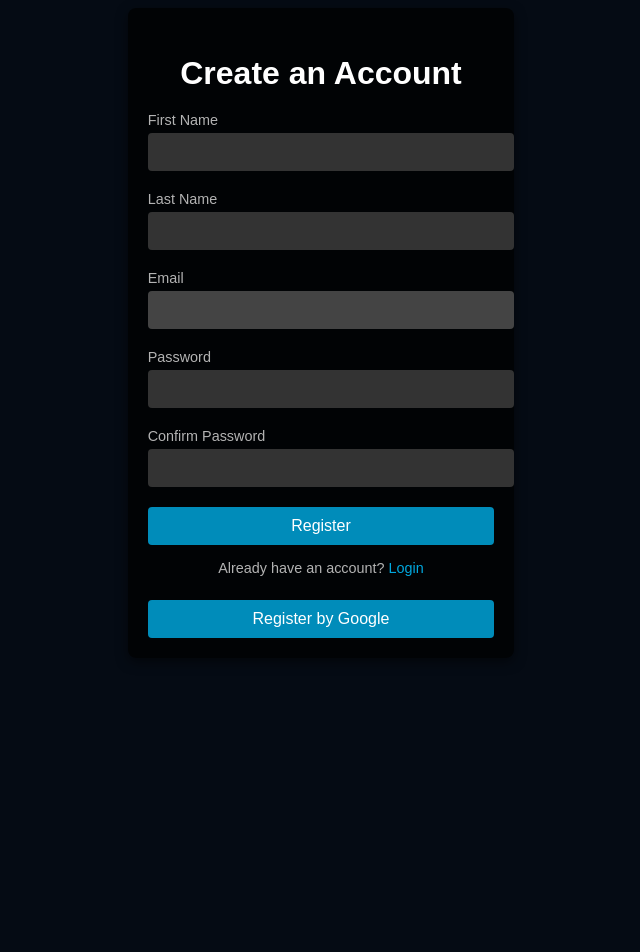
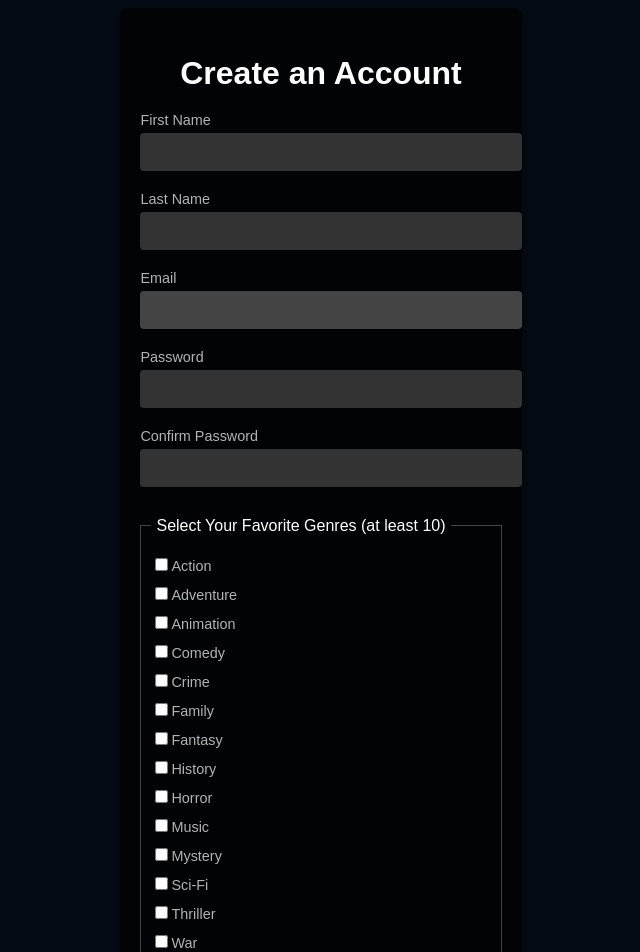
Before and after one commit to ErinaHehe/ics4u-summative, a React (Vite) app: page /register in a window 1280 px wide. Shown: the top 952 px of the page, without its empty margins (339-979 px from the left). Before the commit the page ends 800 px from the top, so only its background shows below. Built offline with nearby package versions, Linux system fonts and the light colour scheme; no server answers.

Commit message:
*updated RegisterView, broke it

```diff
--- a/src/views/RegisterView.jsx
+++ b/src/views/RegisterView.jsx
@@ -14,6 +14,11 @@ function RegisterView() {
   const { setUser } = useStoreContext();
   const navigate = useNavigate();
 
+  const genres = [
+    "Action", "Adventure", "Animation", "Comedy", "Crime", "Family", "Fantasy",
+    "History", "Horror", "Music", "Mystery", "Sci-Fi", "Thriller", "War", "Western"
+  ];
+
   const registerByEmail = async (event) => {
     event.preventDefault();
 
@@ -25,6 +30,22 @@ function RegisterView() {
     } catch (error) {
       alert("Error registering!");
     }
+
+    if (!firstName || !lastName || !email || !password || !rePassword) {
+      alert("All fields must be filled!");
+      return;
+    }
+
+    if (password !== rePassword) {
+      alert("Passwords do not match!");
+      return;
+    }
+
+    if (selectedGenres.size < 10) {
+      alert("Please select at least 10 genres.");
+      return;
+    }
+
   };
 
   const registerByGoogle = async () => {
@@ -92,12 +113,29 @@ function RegisterView() {
             required
           />
 
+          <fieldset>
+            <legend>Select Your Favorite Genres (at least 10)</legend>
+            {genres.map((genre) => (
+              <div key={genre}>
+                <label>
+                  <input
+                    type="checkbox"
+                    value={genre}
+                    onChange={(e) => handleCheckboxChange(e)}
+                  />
+                  {genre}
+                </label>
+              </div>
+            ))}
+          </fieldset>
+
           <button type="submit" className="register-button">Register</button>
+          <button onClick={() => registerByGoogle()} className="register-button">Register by Google</button>
         </form>
         <p className="login-link">
           Already have an account? <a href="#">Login</a>
         </p>
-        <button onClick={() => registerByGoogle()} className="register-button">Register by Google</button>
+
       </div>
     </div>
   );
```
